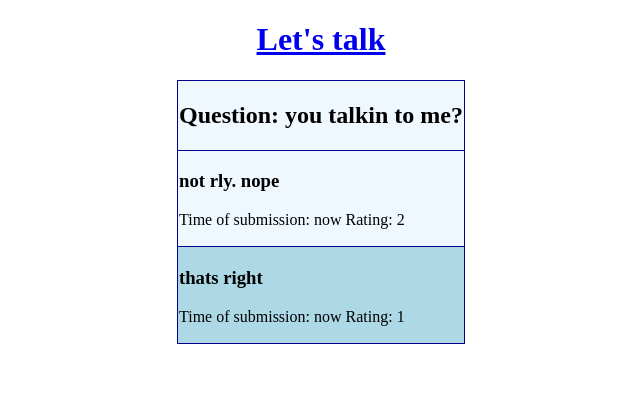
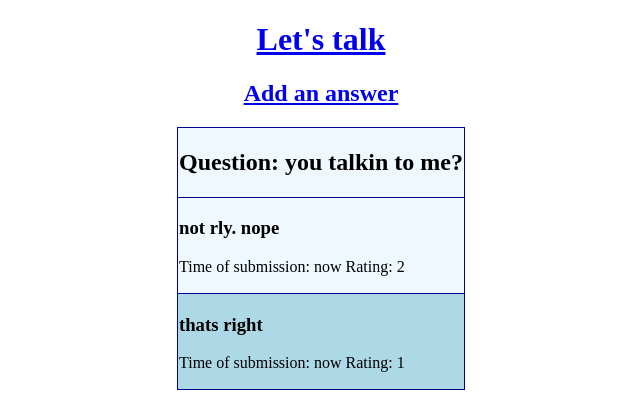
Before and after one commit to wezmiolem/Lets-Talk, a Flask app: page /questions/1 in a window 1280 px wide. Shown: the top 420 px of the page, without its empty margins (319-959 px from the left). Run offline with Flask 2, Linux system fonts and the light colour scheme.

Commit message:
adding answers added

```diff
--- a/mock_data.py
+++ b/mock_data.py
@@ -11,6 +11,8 @@
               'message': 'wasssup?', 'image': 'None'},
              {'id': 3, 'submission_time': 'yesterday', 'view_number': 1, 'vote_number': 3, 'type': 'unknown',
               'message': 'wasssup?', 'image': 'None'}]
+
+answer_keys = ['id', 'submission_time', 'vote_number', 'question_id', 'message', 'image']
 
 answers = [{'id': 0, 'submission_time': 'now', 'vote_number': 10, 'question_id': 0, 'message': 'of course',
             'image': 'None'},
--- a/server.py
+++ b/server.py
@@ -29,7 +29,7 @@
     answers = util.get_answers()
     answers_for_question = util.get_answers_for_question(question_id, answers)
     return render_template('question_and_answers.html', question=question,
-                           answers_for_question=answers_for_question)
+                           answers_for_question=answers_for_question, question_id=question_id)
 
 
 @app.route('/add_question')
@@ -52,5 +52,25 @@
     return redirect(url_for('question_and_answers', question_id=new_question['id']))
 
 
+@app.route('/questions/<question_id>/new-answer')
+def add_answer(question_id):
+    return render_template('new_answer.html', question_id=question_id)
+
+
+@app.route('/questions/<question_id>/new-answer/post', methods=['POST'])
+def add_answer_post(question_id):
+    answer_keys = util.get_answer_keys()
+    new_answer = dict.fromkeys(answer_keys, None)
+    answers = util.get_answers()
+    answer_data = dict(request.form)
+    answer_data['question_id'] = int(question_id)
+    answer_data['id'] = util.get_new_id(answers)
+    answer_data['submission_time'] = 'now'
+    answer_data['vote_number'] = 0
+    new_answer.update(answer_data)
+    util.add_to_data(answers, new_answer)
+    return redirect(url_for('question_and_answers', question_id=question_id))
+
+
 if __name__ == '__main__':
     app.run()
--- a/templates/question_and_answers.html
+++ b/templates/question_and_answers.html
@@ -1,5 +1,5 @@
 <!DOCTYPE html>
-<html lang="en" xmlns="http://www.w3.org/1999/html">
+<html lang="en">
 <head>
     <meta charset="UTF-8">
     <title>question id: {{ question[0]['id'] }}</title>
@@ -7,6 +7,7 @@
 </head>
 <body>
 <h1><a href={{ url_for('index') }} >Let's talk</a></h1>
+<h2><a href={{ url_for('add_answer', question_id=question_id) }}>Add an answer</a> </h2>
 <table class="center">
 <thead>
 <tr>
--- a/util.py
+++ b/util.py
@@ -16,6 +16,10 @@
 
 def get_question_keys():
     return mock_data.question_keys
+
+
+def get_answer_keys():
+    return mock_data.answer_keys
 
 
 def get_question_types(questions):
```
Also changed, not shown: templates/new_answer.html (added, +22 -0 lines).
